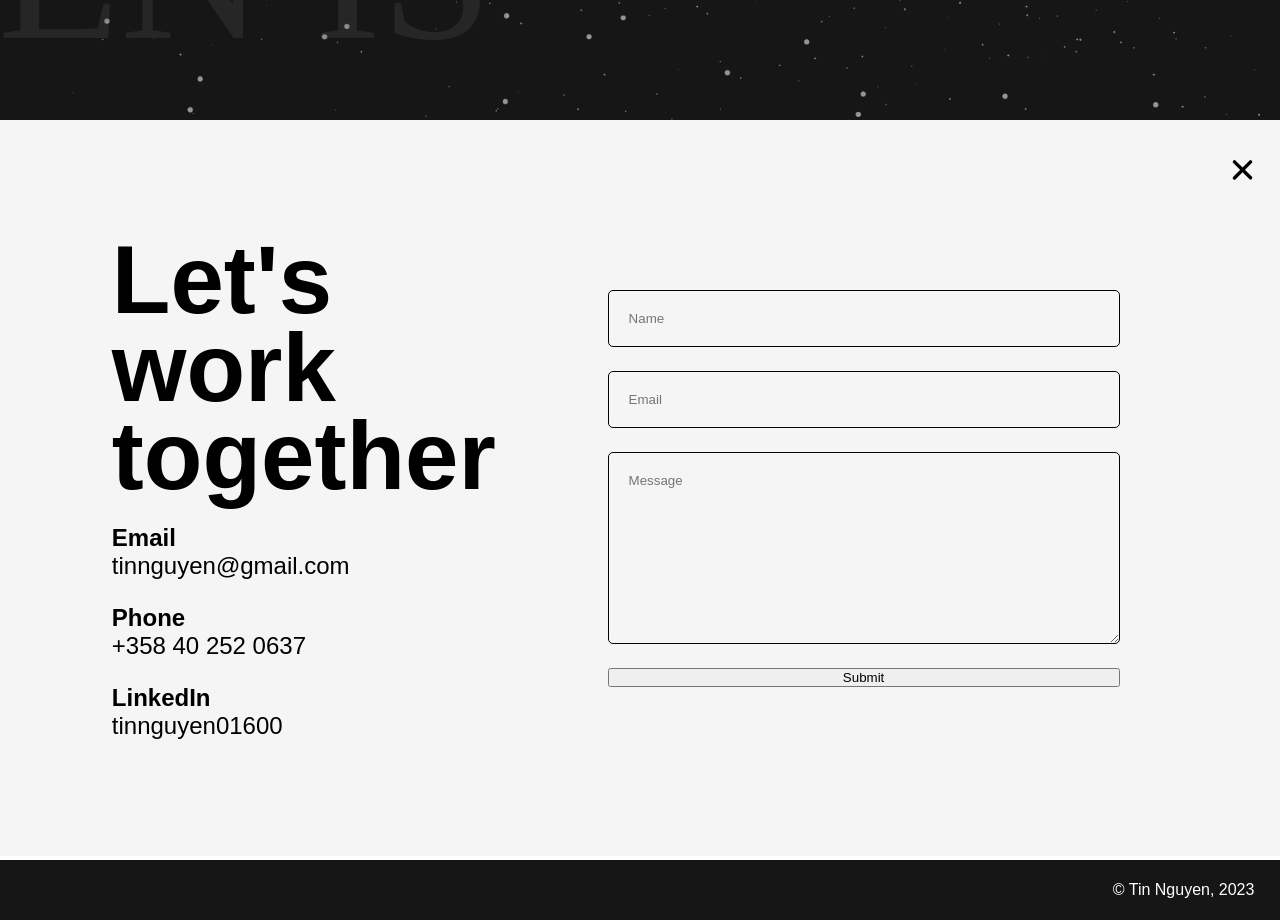
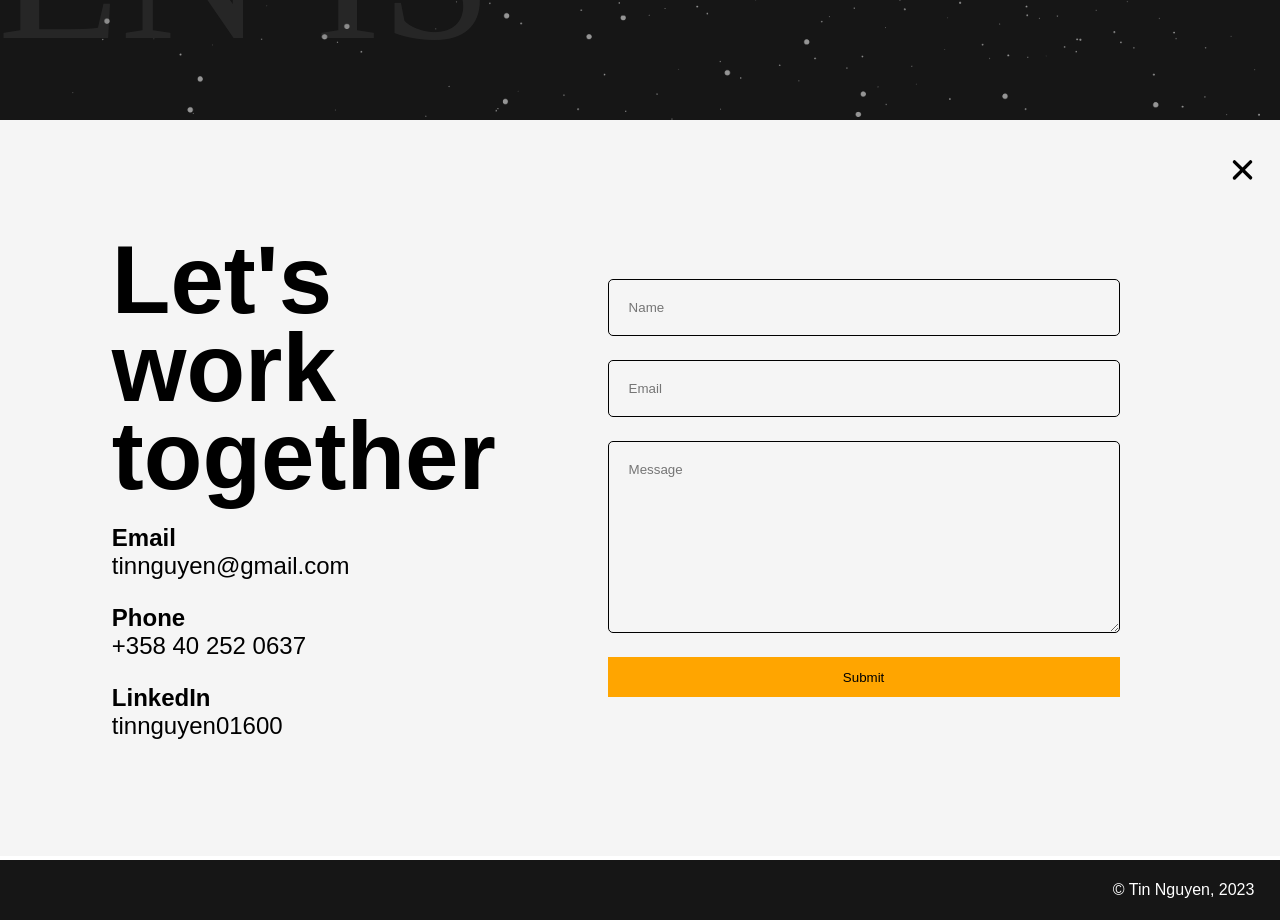
Before and after one commit to TinNguyen01600/portfolio, a React (Vite) app: page /contact in a window 1280 px wide. Shown: the part 1480-2400 px from the top of the page. Built offline with nearby package versions, Linux system fonts and the light colour scheme; a web font is replaced by a local one.

Commit message:
add new animation for component ContactMe.jsx

```diff
--- a/src/CSS/ContactMe.css
+++ b/src/CSS/ContactMe.css
@@ -45,6 +45,14 @@
                         color: black;
                         border-radius: 5px;
                     }
+
+                    button {
+                        padding: 1vw;
+                        border: none;
+                        background-color: orange;
+                        cursor: pointer;
+                        font-weight: 500;
+                    }
                 }
             }
         }
--- a/src/components/section3/ContactMe.jsx
+++ b/src/components/section3/ContactMe.jsx
@@ -2,7 +2,7 @@ import { motion } from 'framer-motion'
 import CloseButton from './CloseButton';
 import '../../CSS/ContactMe.css'
 
-const variants = {
+const variants1 = {
     open: {
         clipPath: 'circle(1000px)',
         transition: {
@@ -12,12 +12,32 @@ const variants = {
     },
 };
 
+const variants2 = {
+    initial: {
+        y: 500,
+        opacity: 0
+    },
+    animate: {
+        y: 0,
+        opacity: 1,
+        transition: {
+            duration: 0.5,
+            staggerChildren: 0.1
+        }
+    }
+}
+
 const ContactMe = () => {
     return (
         <motion.div className="contact-me" animate="open">
-            <motion.div className="bg" variants={variants}>
-                <div className='main'>
-                    <div className="text-ctn">
+            <motion.div className="bg" variants={variants1}>
+                <motion.div
+                    className='main'
+                    variants={variants2}
+                    initial='initial'
+                    whileInView='animate'
+                >
+                    <motion.div className="text-ctn" variants={variants2}>
                         <h1>Let's work together</h1>
                         <div>
                             <h2>Email</h2>
@@ -31,16 +51,16 @@ const ContactMe = () => {
                             <h2>LinkedIn</h2>
                             <span>tinnguyen01600</span>
                         </div>
-                    </div>
-                    <div className="form-ctn">
+                    </motion.div>
+                    <motion.div className="form-ctn" variants={variants2}>
                         <form action="">
                             <input type="text" required placeholder='Name' />
                             <input type="email" required placeholder='Email' />
                             <textarea rows={10} placeholder='Message'></textarea>
                             <button>Submit</button>
                         </form>
-                    </div>
-                </div>
+                    </motion.div>
+                </motion.div>
                 <CloseButton />
             </motion.div>
         </motion.div>
```
